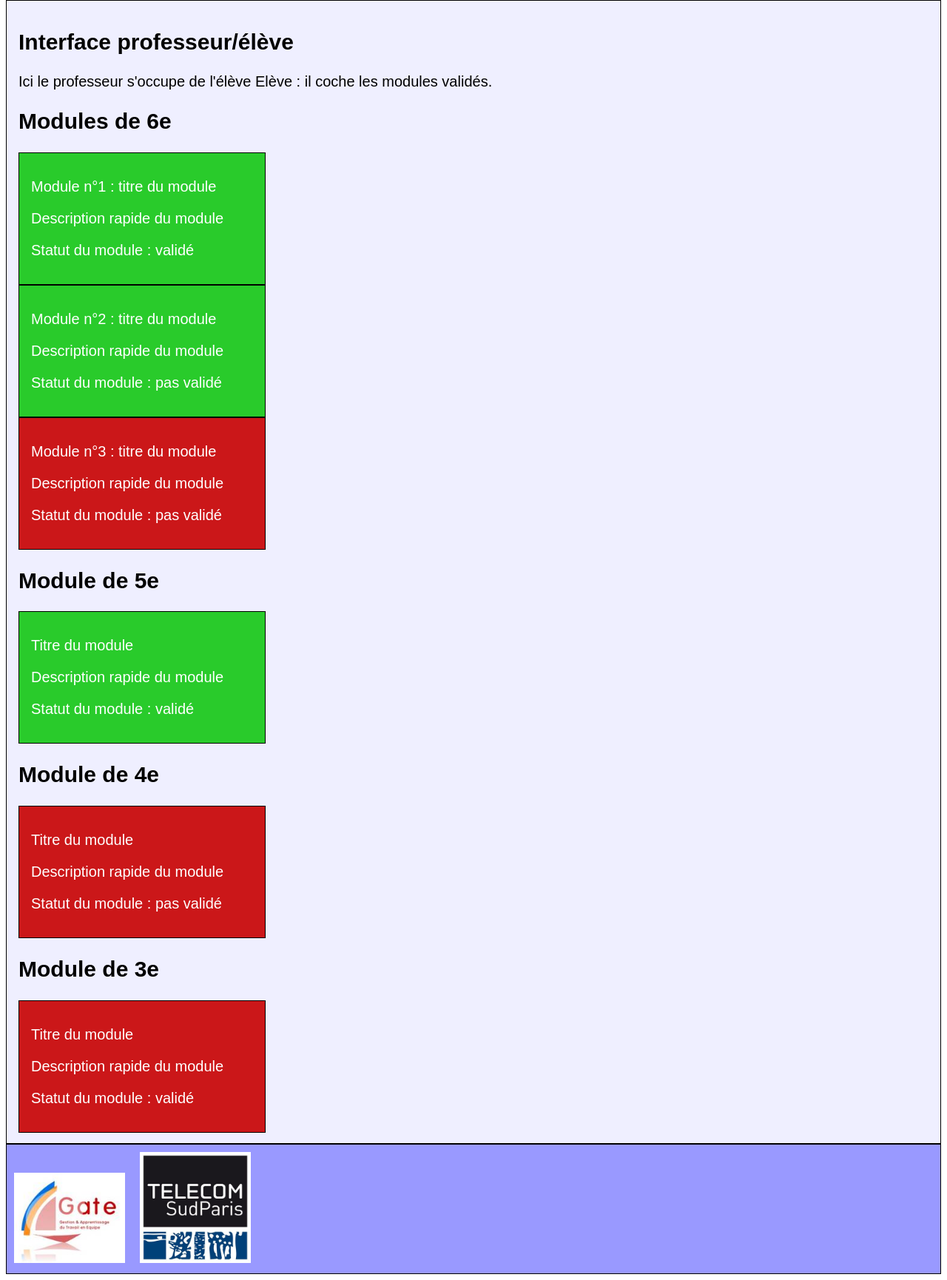
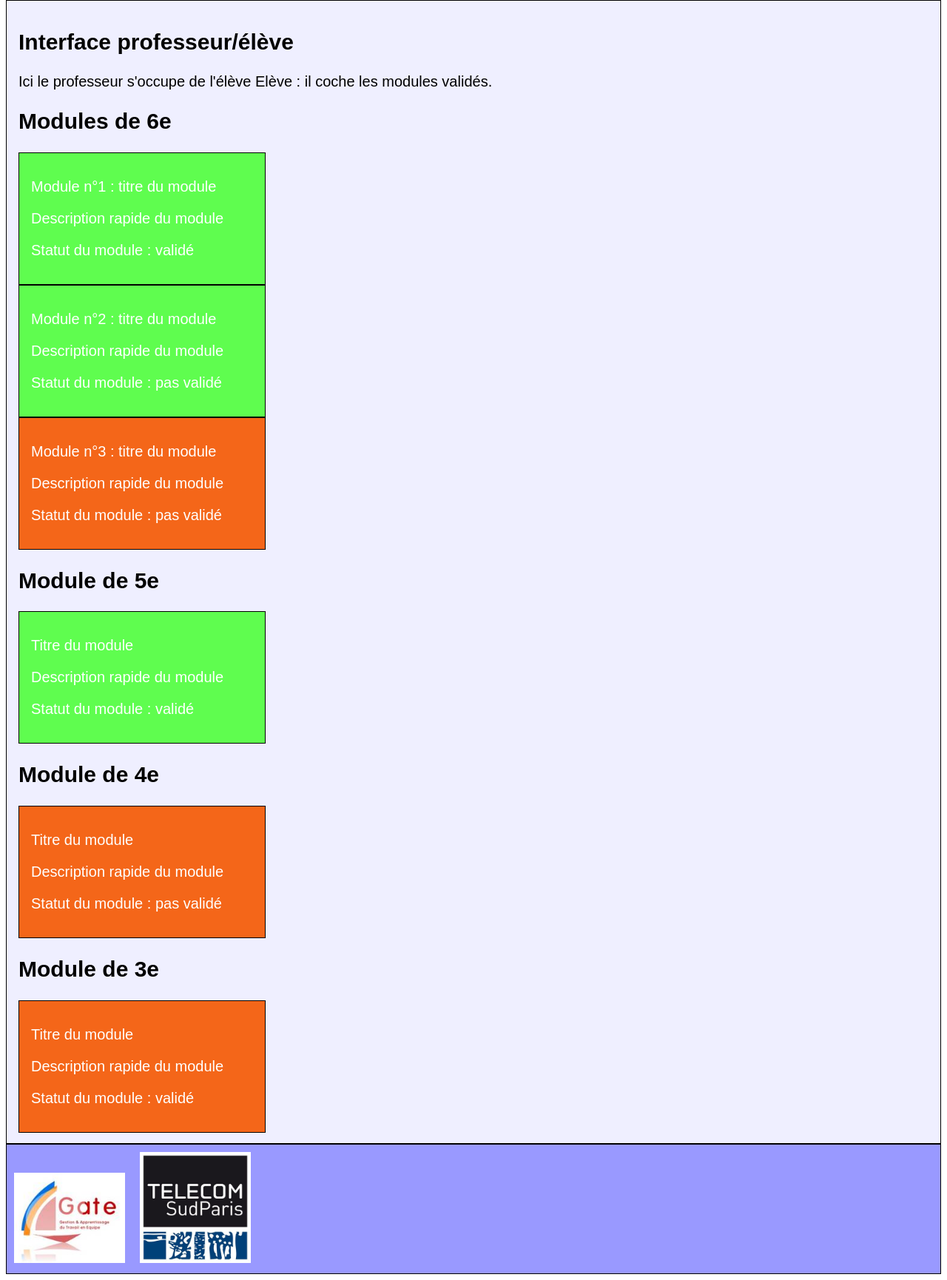
Before and after one commit to Madelung5/GATE-Passeport-Citoyen, a Node server app: template templates/sauvgestioneleve.jade in a window 1280 px wide. Shown: the part 123-1853 px from the top of the page at 74% size. Run offline with Node 20, Linux system fonts and the light colour scheme; the template is opened without the code that fills it, so the values that code supplies are empty; some libraries are stand-ins or nearby versions.

Commit message:
changement de couleur

```diff
--- a/public/css/eleve.css
+++ b/public/css/eleve.css
@@ -70,7 +70,7 @@
     border: 1px solid black;
     width : 300px;
     padding: 14px 16px;
-    background-color: rgba(200, 0, 0, 0.9)
+    background-color: rgba(246, 88, 0, 0.9)
 }
 
 .modulev {
@@ -78,5 +78,5 @@
     border: 1px solid black;
     width : 300px;
     padding: 14px 16px;
-    background-color: rgba(20, 200, 20, 0.9)
+    background-color: rgba(80, 255, 60, 0.9)
 }
--- a/public/css/prof.css
+++ b/public/css/prof.css
@@ -135,7 +135,7 @@
     border: 1px solid black;
     width : 300px;
     padding: 14px 16px;
-    background-color: rgba(200, 0, 0, 0.9)
+    background-color: rgba(246, 88, 0, 0.9)
 }
 
 .modulev {
@@ -143,5 +143,5 @@
     border: 1px solid black;
     width : 300px;
     padding: 14px 16px;
-    background-color: rgba(20, 200, 20, 0.9)
+    background-color: rgba(80, 255, 60, 0.9)
 }
--- a/server.js
+++ b/server.js
@@ -120,7 +120,7 @@ router.post('/passeport', (req, res) => {
         //res.send("User doesn't exist.")
 	req.session.sessionFlash = {
 		type: 'error',
-		message: 'Nom d\'utilisateur ou le mot de passe incorrect'
+		message: 'Nom d\'utilisateur ou mot de passe incorrect'
 	}
         res.redirect('/')
       }
```
